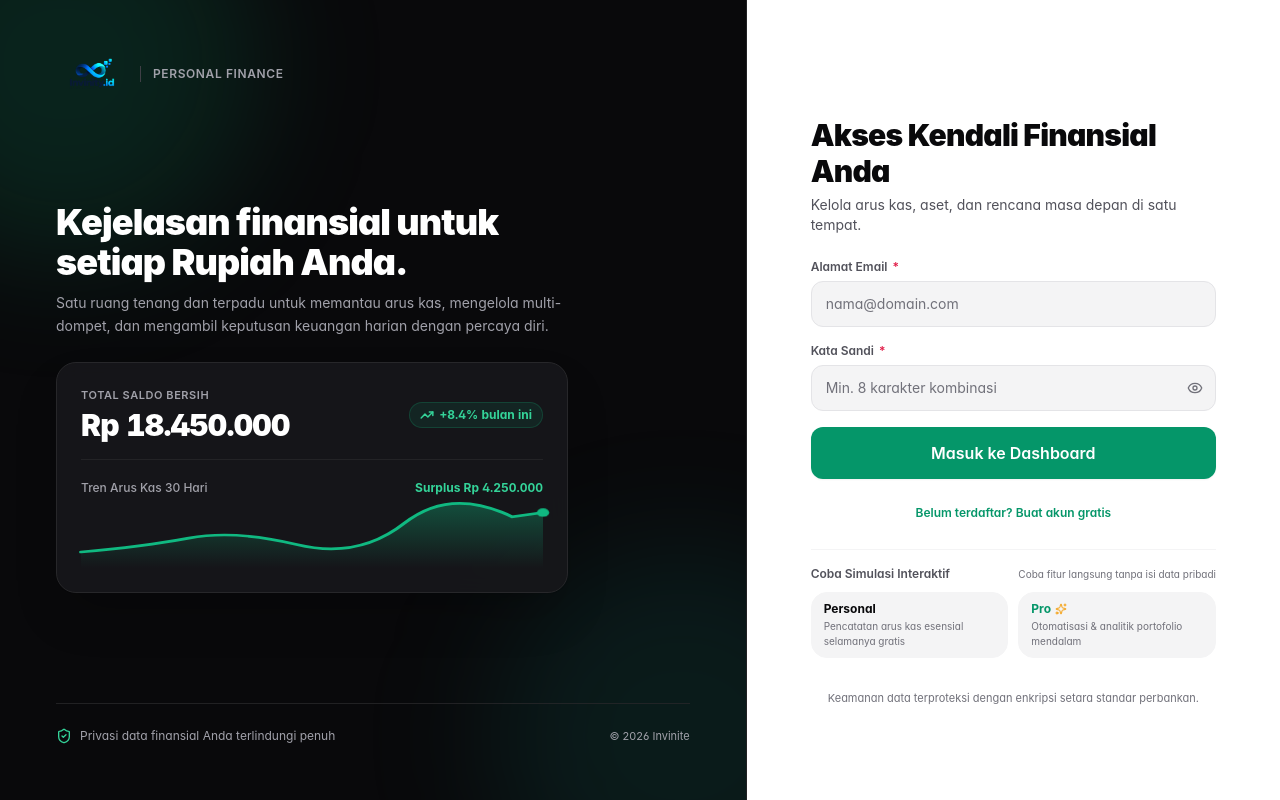
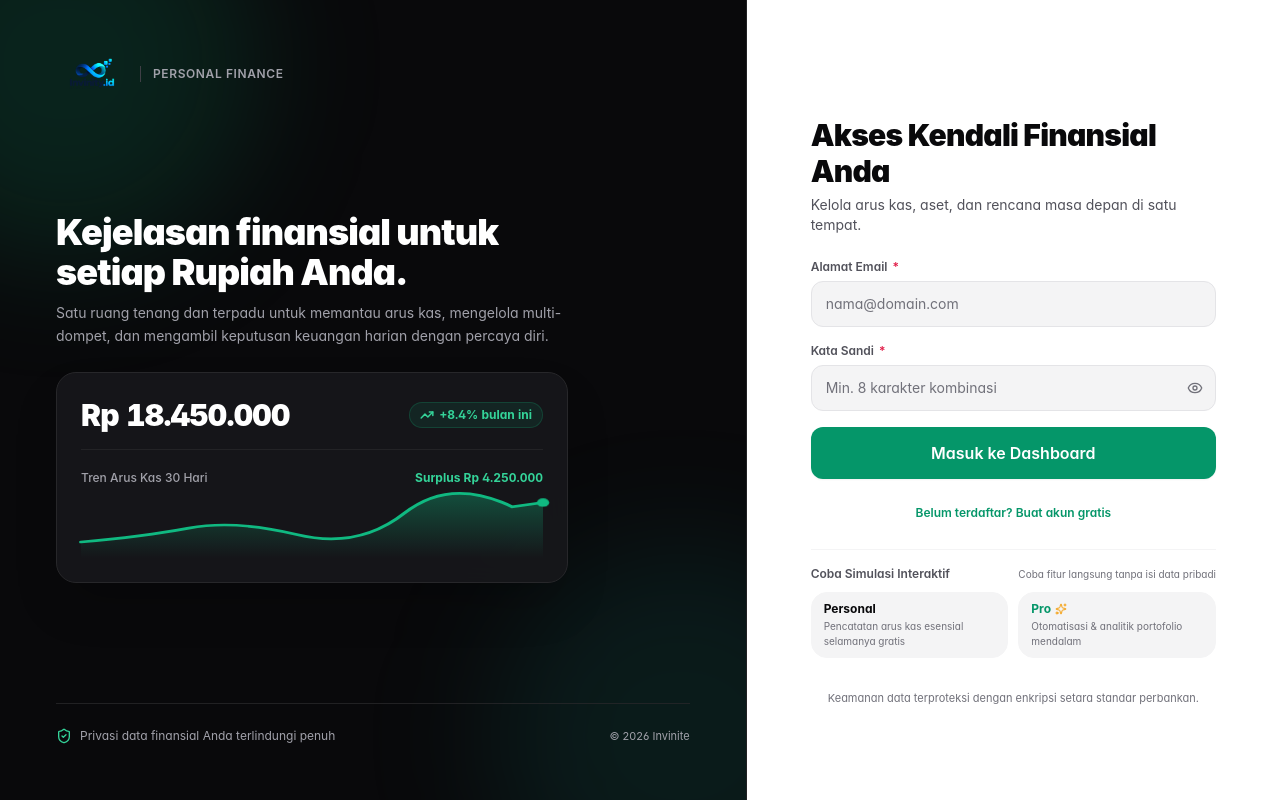
Before and after one commit to Nurdiansyah0/rustee, a Vue app in the folder frontend/: page / in a window 1280 px wide. Built offline with nearby package versions, Linux system fonts and the light colour scheme; no server answers.

Commit message:
chore(ui): remove 'Total Saldo Bersih' label from auth preview

```diff
--- a/frontend/src/components/auth/SplitScreenAuth.vue
+++ b/frontend/src/components/auth/SplitScreenAuth.vue
@@ -35,13 +35,8 @@
         <div class="p-6 bg-zinc-900/90 rounded-2xl border border-zinc-800 shadow-2xl backdrop-blur-md space-y-5">
           <!-- Total Balance Widget -->
           <div class="flex items-center justify-between pb-4 border-b border-zinc-800/80">
-            <div>
-              <div class="text-[11px] font-semibold uppercase tracking-wider text-zinc-400">
-                Total Saldo Bersih
-              </div>
-              <div class="text-2xl xl:text-3xl font-black text-white tracking-tight tabular-nums mt-1">
-                Rp 18.450.000
-              </div>
+            <div class="text-2xl xl:text-3xl font-black text-white tracking-tight tabular-nums">
+              Rp 18.450.000
             </div>
             <div class="inline-flex items-center gap-1.5 px-2.5 py-1 rounded-full bg-emerald-500/10 border border-emerald-500/20 text-emerald-400 text-xs font-bold tabular-nums">
               <TrendingUp class="w-3.5 h-3.5 stroke-[2.5]" />
```
